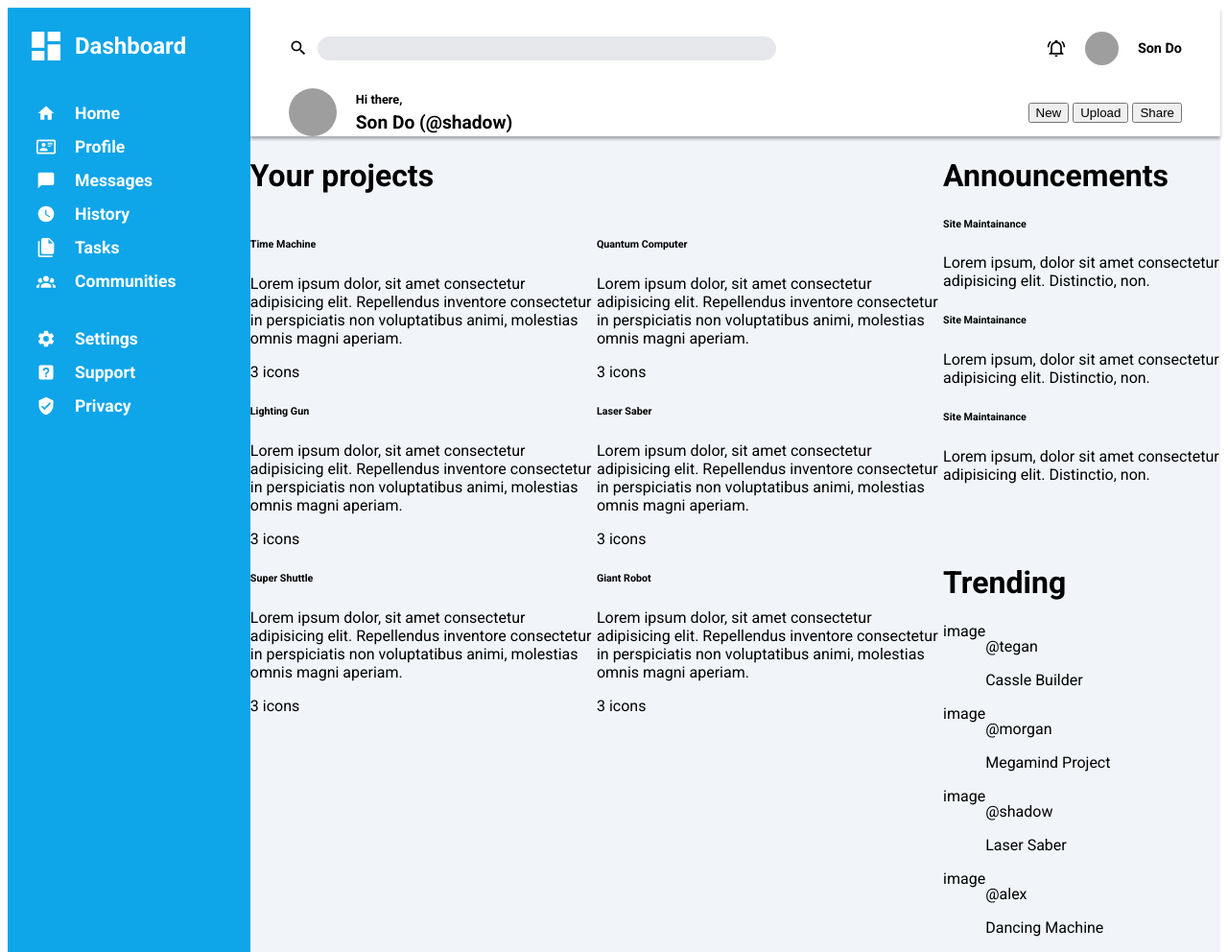
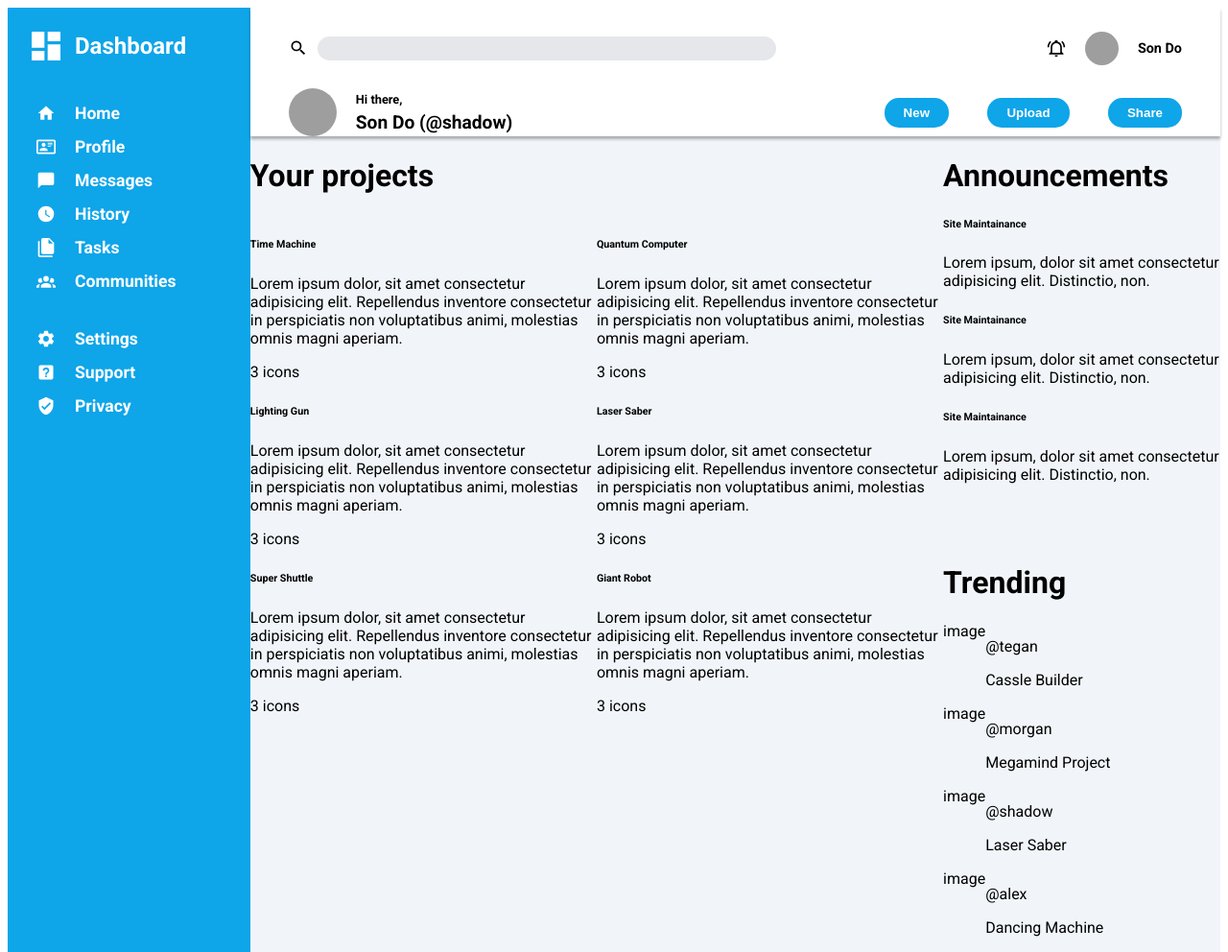
Before and after one commit to SonDo580/admin-dashboard, a plain HTML site: page index.html in a window 1280 px wide. Shown: the whole page at 96% size. Drawn offline with Linux system fonts and the light colour scheme; grey boxes are pictures that could not be loaded.

Commit message:
Style the header buttons

```diff
--- a/style.css
+++ b/style.css
@@ -71,6 +71,10 @@ header svg {
     margin: 0 20px;
 }
 
+.header-bottom .user {
+    flex: 2;
+}
+
 .header-bottom .user-name {
     margin: 0;
     font-size: 1.2rem;
@@ -88,6 +92,22 @@ header svg {
     height: 50px;
     border-radius: 50%;
     margin-right: 20px;
+}
+
+.header-bottom .buttons {
+    flex: 1;
+
+    display: flex;
+    justify-content: space-between;
+}
+
+.header-bottom button {
+    background-color: #0ea5e9;
+    color: white;
+    border: none;
+    border-radius: 15px;
+    padding: 8px 20px;
+    font-weight: bold;
 }
 
 
```
